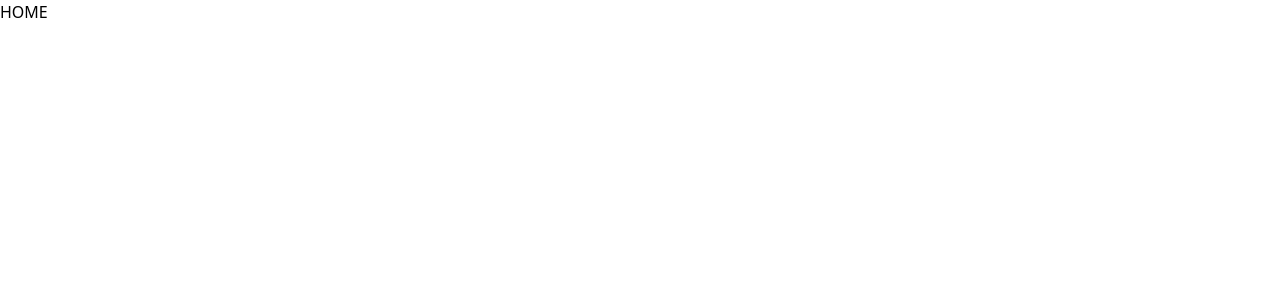
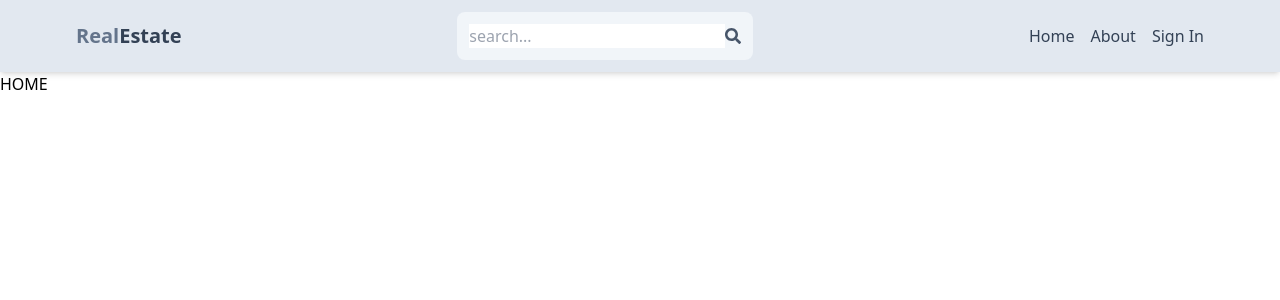
Before and after one commit to Rishabsrma/MERN-Real-Estate-, a React (Vite) app in the folder ClientSide/: page / in a window 1280 px wide. Shown: the top 300 px of the page. Built offline with nearby package versions, Linux system fonts and the light colour scheme.

Commit message:
header for the website with search box

```diff
--- a/ClientSide/package.json
+++ b/ClientSide/package.json
@@ -12,6 +12,7 @@
   "dependencies": {
     "react": "^18.2.0",
     "react-dom": "^18.2.0",
+    "react-icons": "^5.2.1",
     "react-router-dom": "^6.23.1"
   },
   "devDependencies": {
--- a/ClientSide/src/App.jsx
+++ b/ClientSide/src/App.jsx
@@ -4,10 +4,12 @@
 import Profile from './pages/Profile';
 import SignIn from './pages/SignIn';
 import SignUp from './pages/SignUp';
+import Header from './components/Header';
 
 export default function App() {
   return (
     <BrowserRouter>
+      <Header />
       <Routes>
         <Route path="/" element={<Home />} />
         <Route path="/about" element={<About />} />
--- /dev/null
+++ b/ClientSide/src/components/Header.jsx
@@ -0,0 +1,40 @@
+import { FaSearch } from 'react-icons/fa';
+import { Link } from 'react-router-dom';
+
+export default function Header() {
+  return (
+    <header className="bg-slate-200 shadow-md">
+      <div className="flex justify-between items-center max-w-6xl mx-auto p-3">
+        <Link to="/">
+          <h1 className="font-bold text-sm sm:text-xl flex flex-wrap">
+            <span className="text-slate-500">Real</span>
+            <span className="text-slate-700">Estate</span>
+          </h1>
+        </Link>
+        <form className="bg-slate-100 p-3 rounded-lg flex items-center">
+          <input
+            type="text"
+            placeholder="search..."
+            className="bg-transaparent focus:outline-none w-24 sm:w-64"
+          />
+          <FaSearch className="text-slate-600" />
+        </form>
+        <ul className="flex gap-4">
+          <Link to="/">
+            <li className="hidden sm:inline text-slate-700 hover:underline">
+              Home
+            </li>
+          </Link>
+          <Link to="/about">
+            <li className="hidden sm:inline text-slate-700 hover:underline">
+              About
+            </li>
+          </Link>
+          <Link to="/sign-in">
+            <li className=" text-slate-700 hover:underline">Sign In</li>
+          </Link>
+        </ul>
+      </div>
+    </header>
+  );
+}
```
Also changed, not shown: 1 other file (tests, documents, lock files or other folders).
